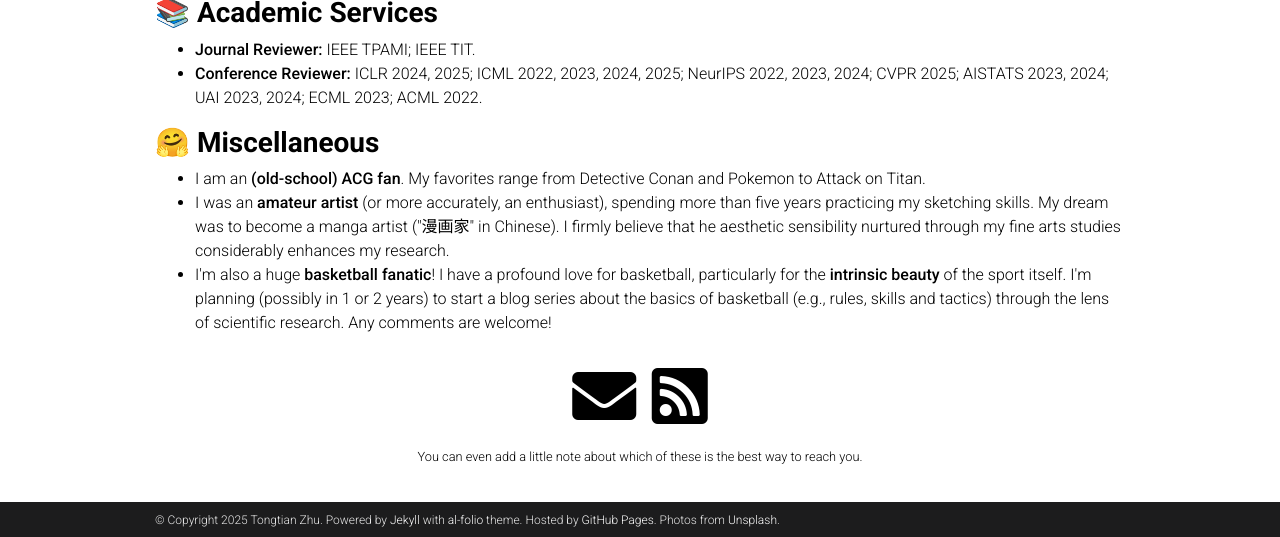
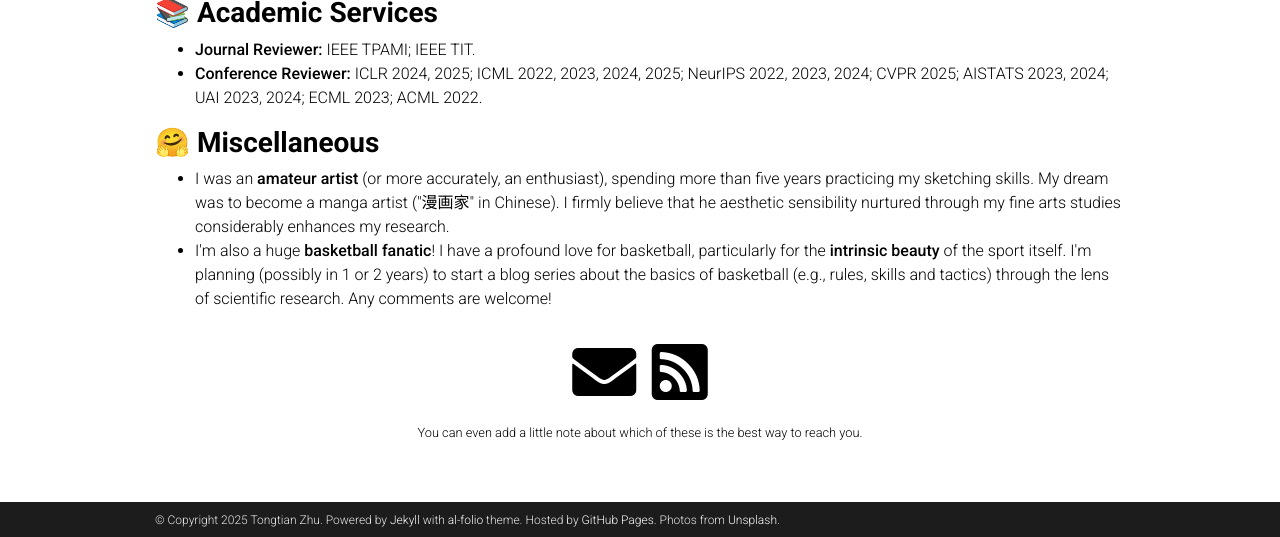
Before and after one commit to Raiden-Zhu/Raiden-Zhu.github.io, a Jekyll site: the page built from _pages/about.md, in a window 1280 px wide and 900 px high, scrolled down 1652 px, cut to the strip 363-900 px from the top of the window. Built offline with Jekyll 4.4.1, drawn with Linux system fonts in a browser that asks for light colours; full-size pictures stand in for the smaller copies a plugin makes; comment, search, counter and statistics services are not loaded; a style sheet for code colours, icons or effects is not loaded.

Commit message:
Update about.html

```diff
--- a/_layouts/about.html
+++ b/_layouts/about.html
@@ -72,7 +72,7 @@ layout: default
           <!-- Miscellaneous -->
             <h3 style="color: inherit; font-weight: bold;">🤗 Miscellaneous</h3>
             <ul>
-                  <li>I am an <strong>(old-school) ACG fan</strong>. My favorites range from Detective Conan and Pokemon to Attack on Titan.</li>
+                  <!-- <li>I am an <strong>(old-school) ACG fan</strong>. My favorites are Detective Conan and Pokemon.</li> -->
                   <li>I was an <strong>amateur artist</strong> (or more accurately, an enthusiast), spending more than five years practicing my sketching skills. My dream was to become a manga artist ("漫画家" in Chinese). I firmly believe that he aesthetic sensibility nurtured through my fine arts studies considerably enhances my research.</li>
                   <li>I'm also a huge <strong>basketball fanatic</strong>! I have a profound love for basketball, particularly for the <strong>intrinsic beauty</strong> of the sport itself. I'm planning (possibly in 1 or 2 years) to start a blog series about the basics of basketball (e.g., rules, skills and tactics) through the lens of scientific research. Any comments are welcome!</li>
             </ul>
```
